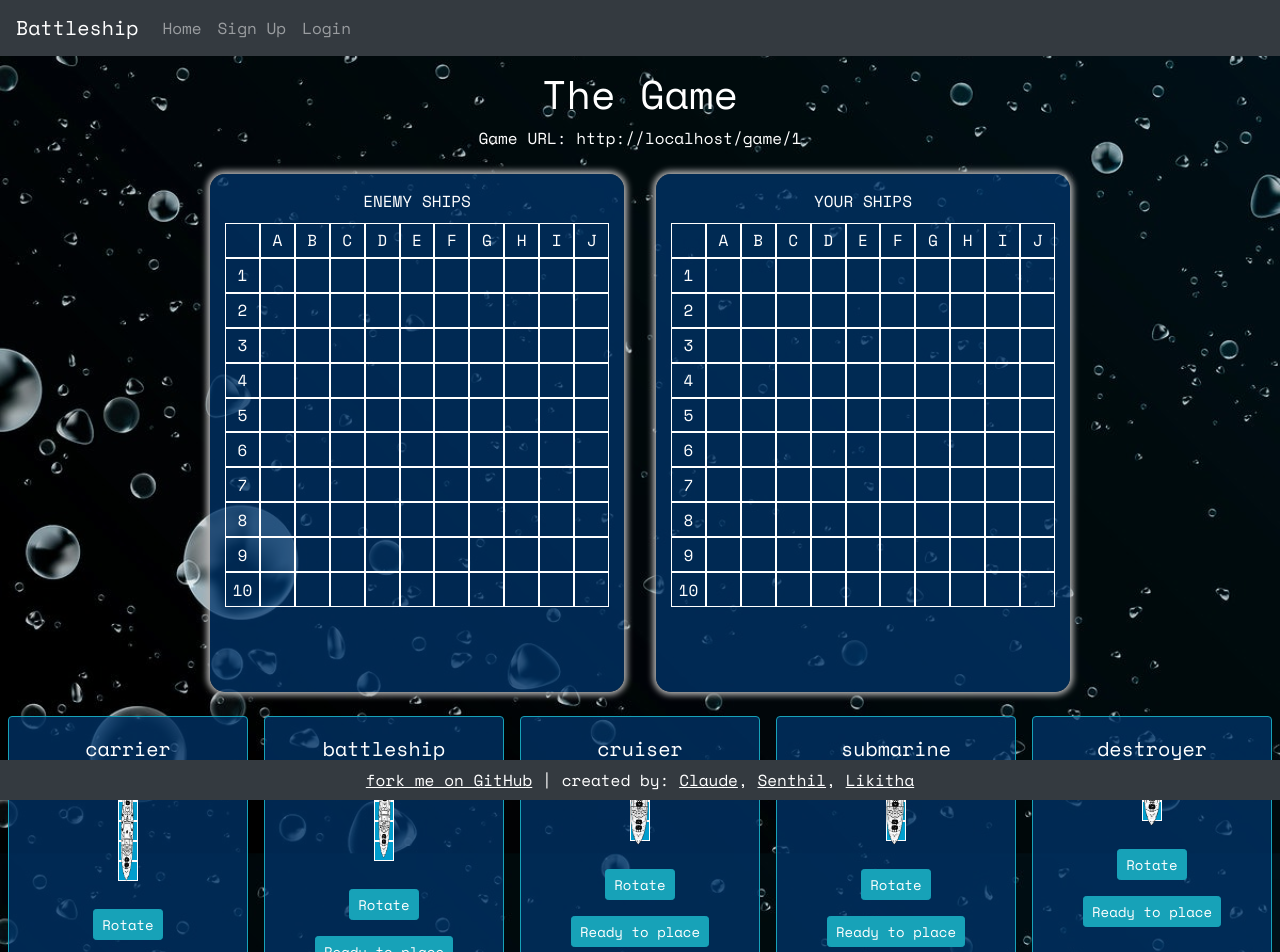
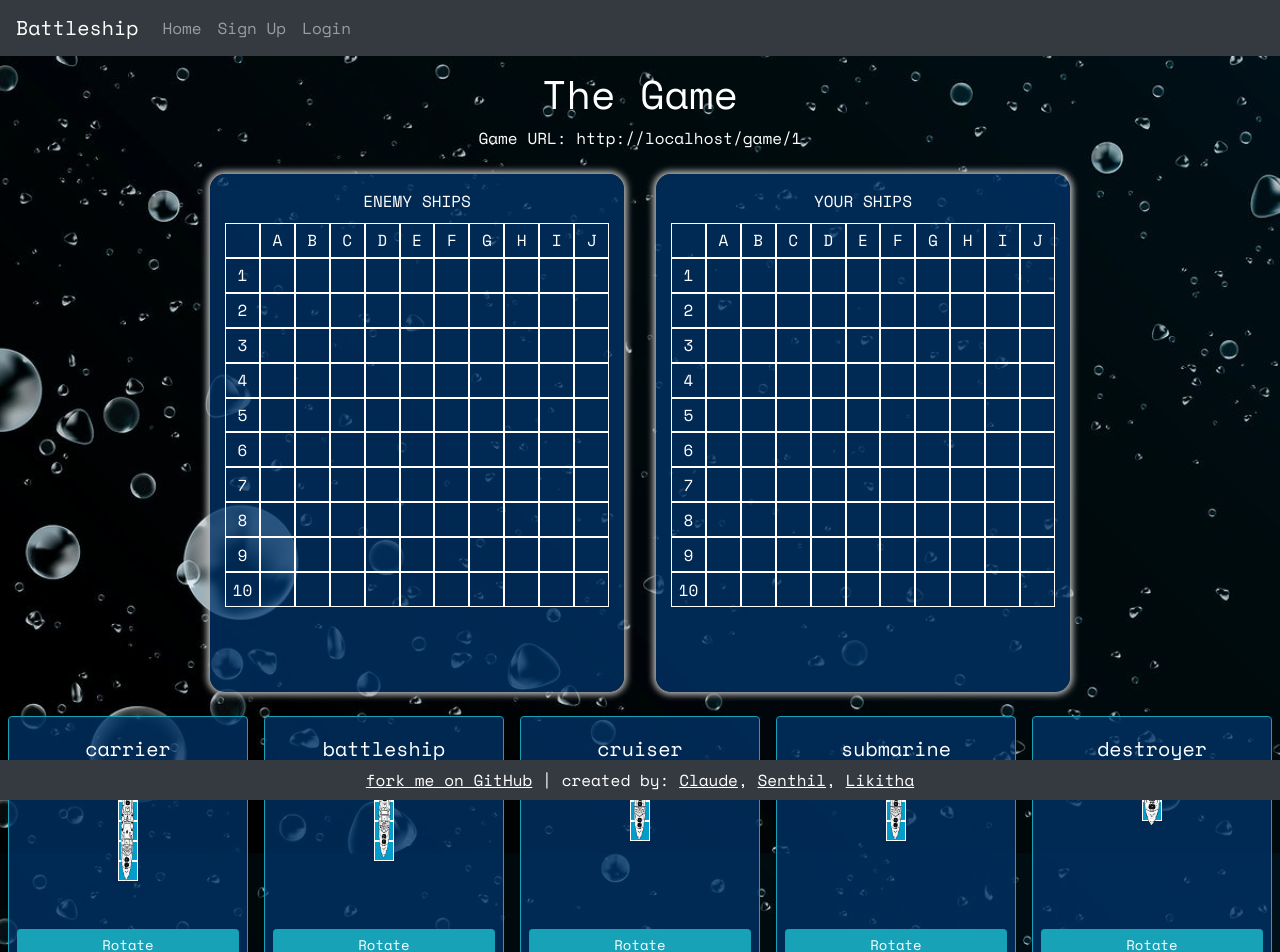
Before and after one commit to caldric/battleship-client, a React (Create React App) app: page /game/1 in a window 1280 px wide. Shown: the top 952 px of the page. Built offline with nearby package versions, Linux system fonts and the light colour scheme; no server answers.

Commit message:
button alignment now correctly at the bottom

```diff
--- a/src/component/AllShips.jsx
+++ b/src/component/AllShips.jsx
@@ -66,6 +66,7 @@ const AllShips = (props) => {
                     name={val.name}
                     imgName={`/ship${val.length}.png`}
                   />
+                </Card.Body>
                 <Button
                   className="btn btn-sm btn-info m-2 align-bottom"
                   onClick={(e) => rotateSquare(e)}
@@ -78,7 +79,6 @@ const AllShips = (props) => {
                 >
                   Ready to place
                 </Button>
-                </Card.Body>
               </Card>
             );
           })}
--- a/src/index.css
+++ b/src/index.css
@@ -118,12 +118,12 @@ img.ship4 {
 }
 
 img.ship3 {
-  width: 65px;
-  height: 30px;
+  width: 58px;
+  height: 20px;
   position: absolute;
   transform: rotate(90deg);
-  top: 26%;
-  left: -113%;
+  top: 34%;
+  left: -93%;
   z-index: 1;
 }
 
```
Lines whose indentation alone changed are shown as unchanged.
